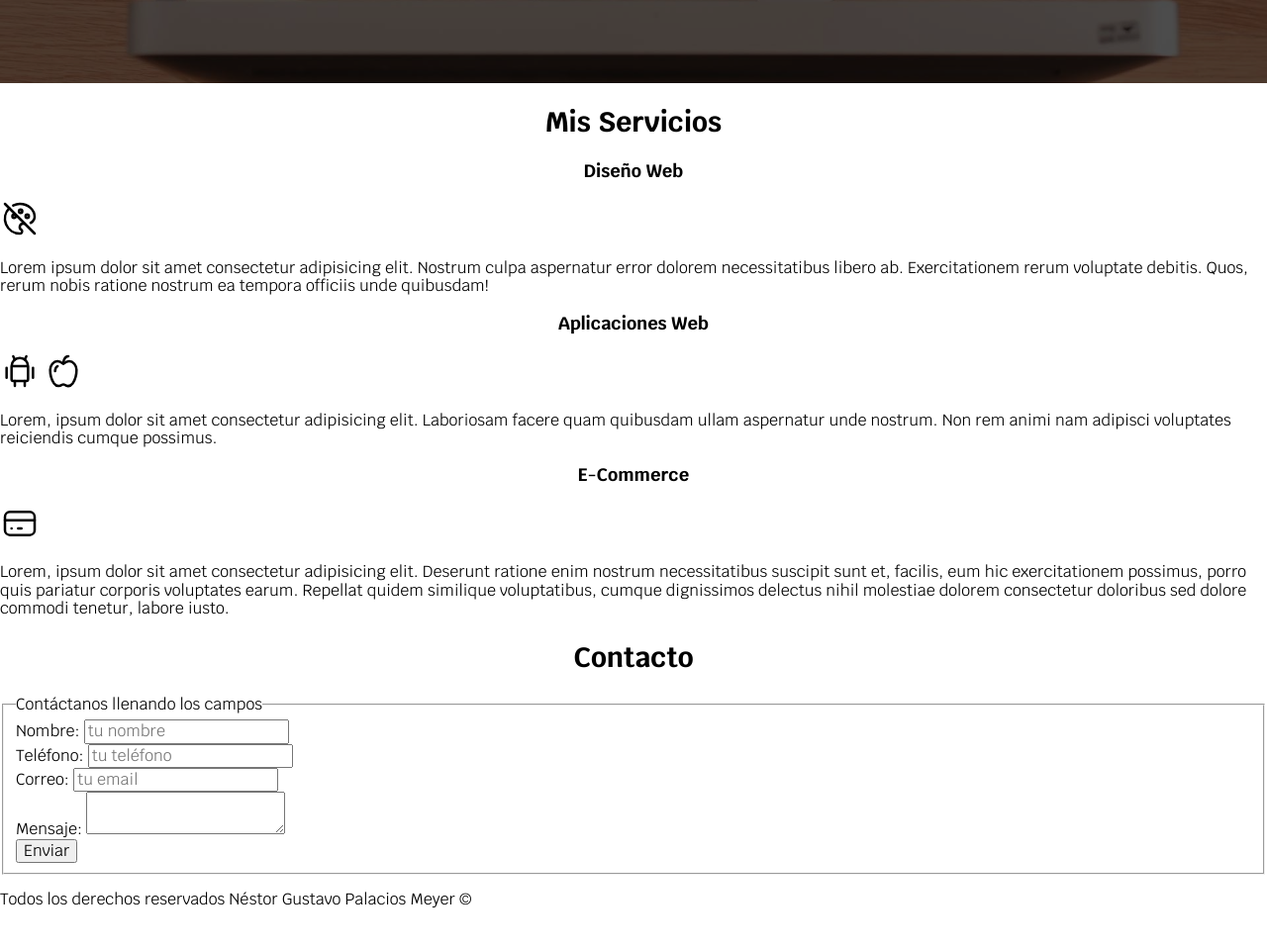
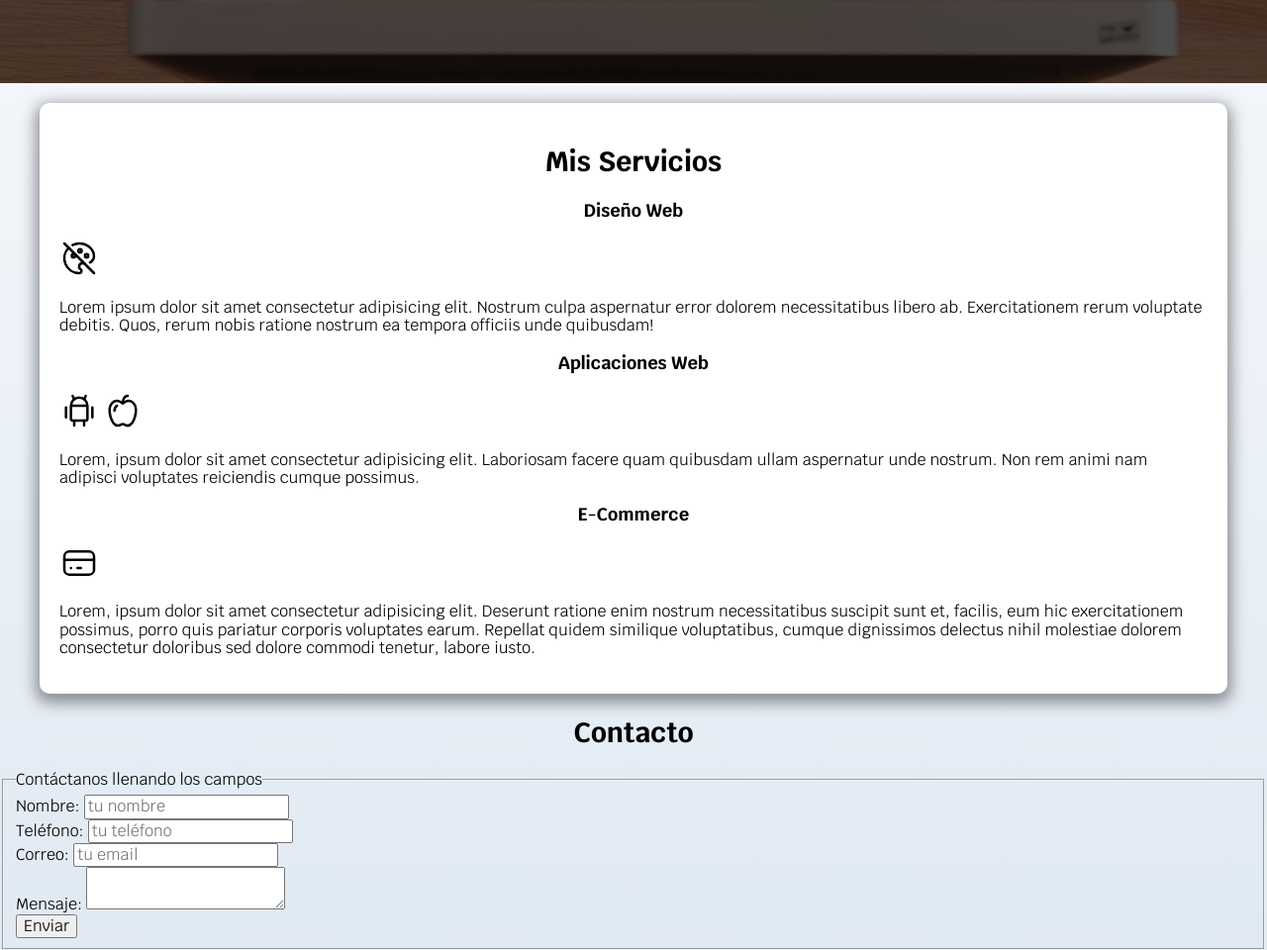
Before and after one commit to gustavopalaciosTecno/WebServiciosFreelancer, a plain HTML site: page index.html in a window 1280 px wide. Shown: the part 522-1482 px from the top of the page at 99% size. Before the commit the page ends 1456 px from the top, so only its background shows below. Drawn offline with Linux system fonts and the light colour scheme.

Commit message:
27-01-2025

```diff
--- a/css/styles.css
+++ b/css/styles.css
@@ -4,13 +4,13 @@
     --primario: #FFC107;
     --secundario: #0097A7;
     --gris: #757575;
-
+    --grisClaro: #DFE9F3;
 
 }
-
+/* CSS Globales */
 html{
     font-size: 62.5%;
-    box-sizing: border-box;
+    box-sizing: border-box; /* hack para box model */
 }
 
 *, *:before, *:after {
@@ -18,25 +18,9 @@ html{
 }
 
 body{
-    font-size: 16px;
+    font-size: 16px; /* 1rem es igual a 10px */
     font-family: 'Krub',sans-serif;
-
-}
-
-h1{
-    font-size: 3.8rem;
-}
-
-h2{
-    font-size: 2.8rem;
-}
-
-h3{
-    font-size: 1.8rem;
-}
-
-h1,h2,h3{
-    text-align: center;
+    background-image: linear-gradient(to top, var(--grisClaro)  0%, var(--blanco) 100%);
 }
 
 .titulo span{
@@ -69,6 +53,34 @@ h1,h2,h3{
     .boton{
         width: auto;
     }
+}
+
+.sombra{
+    -webkit-box-shadow: 0px 5px 15px 4px rgba(46,44,46,0.5);
+    -moz-box-shadow: 0px 5px 15px 4px rgba(46,44,46,0.5);
+    box-shadow: 0px 5px 15px 4px rgba(46,44,46,0.5);
+    background-color: var(--blanco);
+    padding: 2rem;
+    border-radius: 1rem;
+}
+
+
+/* Tipografías */
+
+h1{
+    font-size: 3.8rem;
+}
+
+h2{
+    font-size: 2.8rem;
+}
+
+h3{
+    font-size: 1.8rem;
+}
+
+h1,h2,h3{
+    text-align: center;
 }
 
 .nav-bg{
@@ -111,6 +123,7 @@ h1,h2,h3{
     background-size: cover;
     height: 450px;
     position: relative;
+    margin-bottom: 2rem;
 }
 
 .contenido-hero{
--- a/index.html
+++ b/index.html
@@ -17,6 +17,7 @@
     <header>
         <h1 class="titulo">Néstor Gustavo<span>Freelancer</span></h1>
     </header>
+
     <div class="nav-bg">
         <nav class="navegacion-principal contenedor">
             <a href="#">Inicio</a>
@@ -44,10 +45,11 @@
 
 
         <a class="boton" href="#">Contactar</a>
-        </div>
+        </div><!--.contenido-hero-->
 
     </section>
-    <main>
+
+    <main class="contenedor sombra">
         <h2>Mis Servicios</h2>
         <section>
 
```
